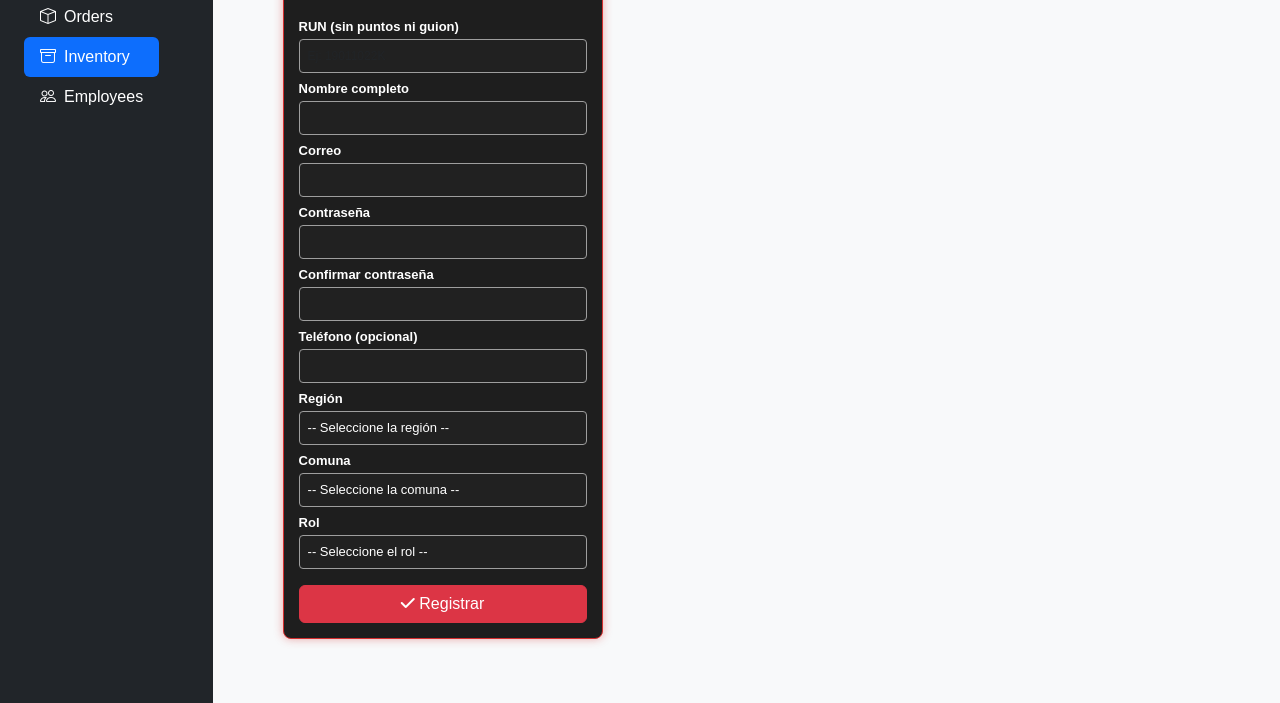
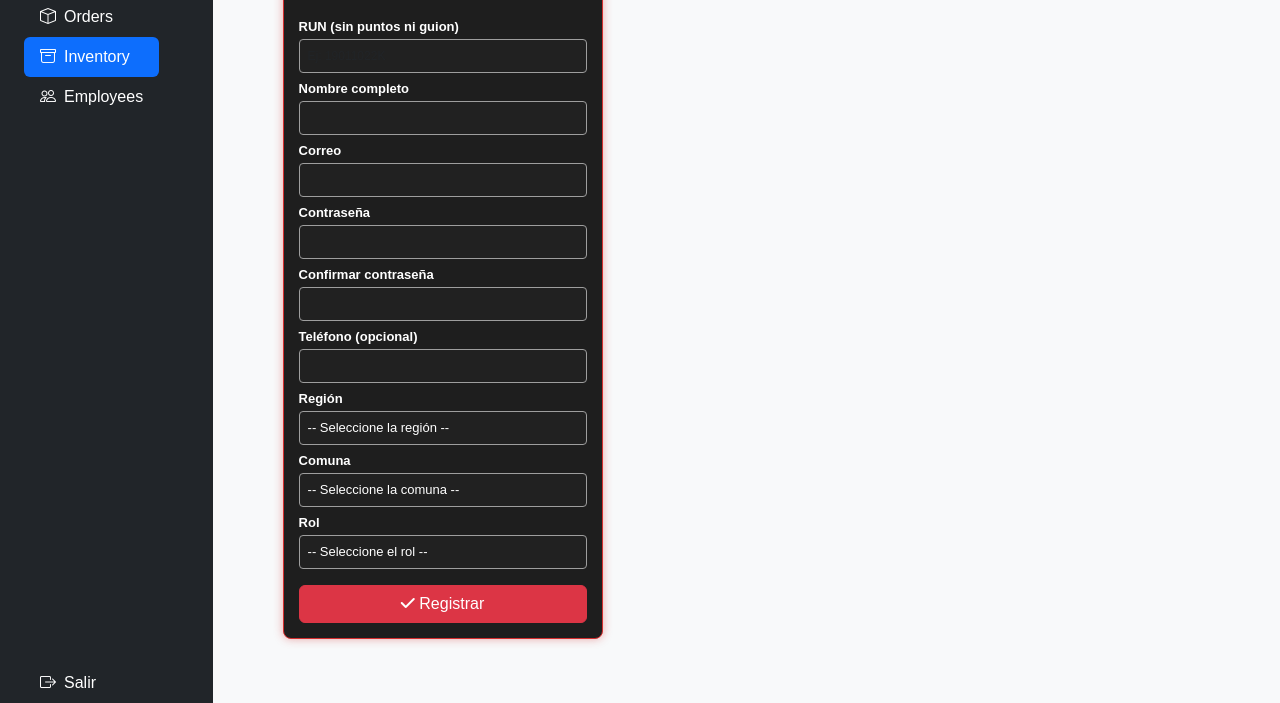
Before and after one commit to gabrielcaroca/fashionModa-fullstack-II, a plain HTML site: page RedThread/inventario.html in a window 1280 px wide. Shown: the part 97-800 px from the top of the page. Drawn offline with nearby package versions, Linux system fonts and the light colour scheme.

Commit message:
Boton para salir de la vista de desarrollador

```diff
--- a/RedThread/inventario.html
+++ b/RedThread/inventario.html
@@ -8,8 +8,7 @@
 
     <!-- Bootstrap CSS -->
     <link href="https://cdn.jsdelivr.net/npm/bootstrap@5.3.8/dist/css/bootstrap.min.css" rel="stylesheet"
-        integrity="sha384-sRIl4kxILFvY47J16cr9ZwB07vP4J8+LH7qKQnuqkuIAvNWLzeN8tE5YBujZqJLB"
-        crossorigin="anonymous">
+        integrity="sha384-sRIl4kxILFvY47J16cr9ZwB07vP4J8+LH7qKQnuqkuIAvNWLzeN8tE5YBujZqJLB" crossorigin="anonymous">
 
     <!-- Font Awesome (íconos) -->
     <link rel="stylesheet" href="https://cdnjs.cloudflare.com/ajax/libs/font-awesome/6.4.0/css/all.min.css">
@@ -56,6 +55,15 @@
                             </li>
                         </ul>
                     </nav>
+                    <div class="mt-auto w-100">
+                        <ul class="nav nav-pills flex-column">
+                            <li>
+                                <a href="index.html" class="nav-link text-white">
+                                    <i class="bi bi-box-arrow-right"></i><span class="ms-2">Salir</span>
+                                </a>
+                            </li>
+                        </ul>
+                    </div>
                 </div>
             </aside>
 
@@ -68,11 +76,12 @@
                         <div class="col-md-6 col-lg-5">
                             <div class="card">
                                 <h2><i class="fa-solid fa-user-plus"></i> NUEVO USUARIO</h2>
-                <form id="userForm" >
+                                <form id="userForm">
                                     <div id="formMsg" class="mb-3"></div>
 
                                     <label for="run">RUN (sin puntos ni guion)</label>
-                  <input type="text" id="run" class="form-control" placeholder="Ej: 19011022K" required>
+                                    <input type="text" id="run" class="form-control" placeholder="Ej: 19011022K"
+                                        required>
 
                                     <label for="nombre">Nombre completo</label>
                                     <input type="text" id="nombre" class="form-control" required>
@@ -144,4 +153,5 @@
     <!-- Validaciones -->
     <script src="assets/js/inventario.js"></script>
 </body>
+
 </html>
```
Also changed, not shown: RedThread/employes.html (+9 -0 lines), RedThread/ordenes.html (+9 -0 lines), RedThread/vistaModerador.html (+10 -1 lines). Lines whose indentation alone changed are shown as unchanged.
